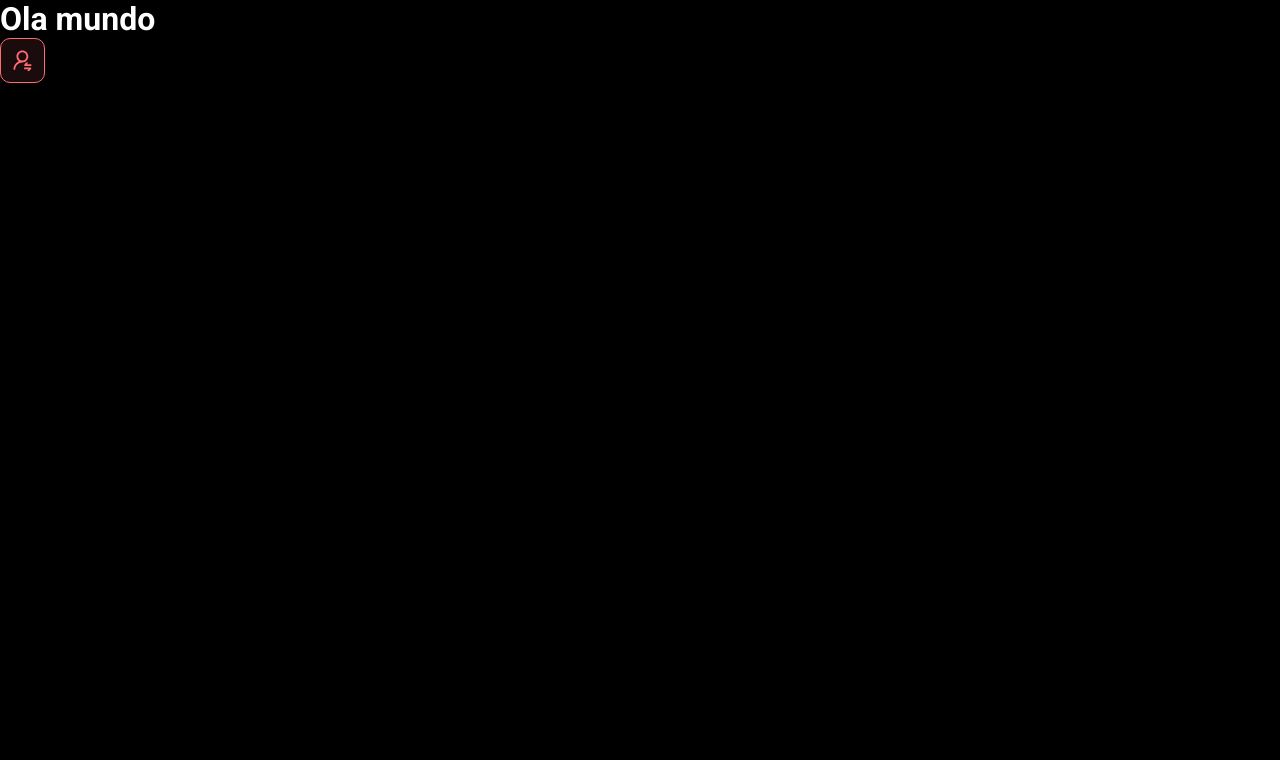
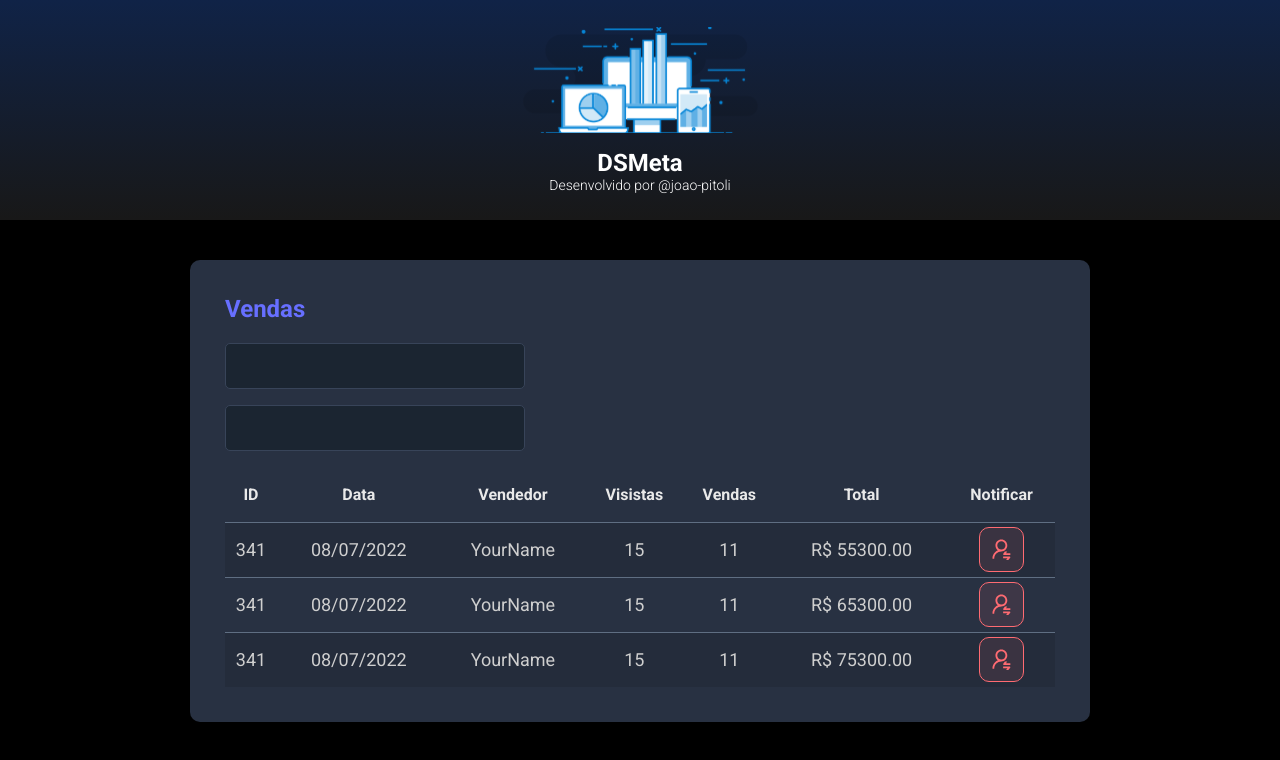
Before and after one commit to joaopitoli/dsmeta, a React (Vite) app in the folder frontend/: page / in a window 1280 px wide. Shown: the top 760 px of the page. Built offline with nearby package versions, Linux system fonts and the light colour scheme.

Commit message:
Other Components

```diff
--- a/frontend/src/App.tsx
+++ b/frontend/src/App.tsx
@@ -1,10 +1,23 @@
-import NotificationButton from "./components/NotificationButton"
+
+import Header from "./components/Header"
+import SalesCard from "./components/SalesCard"
 
 function App() {
-  return(
+  return (
     <>
-    <h1>Ola mundo</h1>
-    <NotificationButton/>
+      <Header />
+      <main>
+        <section id="sales">
+          <div className="dsmeta-container">
+
+            <SalesCard />
+
+          </div>
+        </section>
+      </main>
+
+
+
     </>
   )
 }
--- /dev/null
+++ b/frontend/src/components/Header/index.tsx
@@ -0,0 +1,22 @@
+import logo from '../../assets/img/logo.svg'
+import './style.css'
+
+function Header() {
+    return (
+        <header>
+            <div className="dsmeta-logo-container">
+                <img src={logo} alt="DSMeta" />
+                <h1>DSMeta</h1>
+                <p>Desenvolvido por <a href="https://www.linkedin.com/in/joao-pitoli/">@joao-pitoli</a></p>
+            </div>
+
+        </header>
+
+    )
+}
+
+
+
+
+
+export default Header
--- /dev/null
+++ b/frontend/src/components/Header/style.css
@@ -0,0 +1,31 @@
+header {
+    height: 220px;
+    background: linear-gradient(180deg, #102347 0%, #181818 100%);
+    display: flex;
+    align-items: center;
+    justify-content: center;
+}
+
+
+.dsmeta-logo-container {
+    display: flex;
+    flex-direction: column;
+    align-items: center;
+
+}
+
+
+.dsmeta-logo-container img {
+    width: 235px;
+}
+
+.dsmeta-logo-container h1 {
+    margin-top: 15px;
+    font-size: 24px;
+
+}
+
+.dsmeta-logo-container p {
+    font-size: 14px;
+    font-weight: 300;
+}
--- a/frontend/src/components/NotificationButton/index.tsx
+++ b/frontend/src/components/NotificationButton/index.tsx
@@ -1,10 +1,11 @@
-import icon from '../../assets/img/Vector.svg'
+import vector from '../../assets/img/Vector.svg'
 import './style.css'
+
 
 function NotificationButton() {
     return (
         <div className="dsmeta-red-btn">
-            <img src={icon} alt="notificar"/>
+            <img src={vector} alt="notificar" />
         </div>
     )
 }
--- /dev/null
+++ b/frontend/src/components/SalesCard/index.tsx
@@ -0,0 +1,83 @@
+import NotificationButton from '../NotificationButton'
+
+import './style.css'
+
+function SalesCard() {
+    return (
+        <div className="dsmeta-card">
+            <h2 className="dsmeta-sales-title">Vendas</h2>
+            <div>
+                <div className="dsmeta-form-control-container">
+                    <input className="dsmeta-form-control" type="text" />
+                </div>
+                <div className="dsmeta-form-control-container">
+                    <input className="dsmeta-form-control" type="text" />
+                </div>
+            </div>
+
+            <div>
+                <table className="dsmeta-sales-table">
+                    <thead>
+                        <tr>
+                            <th className="show992">ID</th>
+                            <th className="show576">Data</th>
+                            <th>Vendedor</th>
+                            <th className="show992">Visistas</th>
+                            <th className="show992">Vendas</th>
+                            <th>Total</th>
+                            <th>Notificar</th>
+                        </tr>
+                    </thead>
+                    <tbody>
+                        <tr>
+                            <td className="show992">341</td>
+                            <td className="show576">08/07/2022</td>
+                            <td>YourName</td>
+                            <td className="show992">15</td>
+                            <td className="show992">11</td>
+                            <td>R$ 55300.00</td>
+                            <td>
+                                <div className="dsmeta-red-btn-container">
+                                    <NotificationButton />
+                                </div>
+
+                            </td>
+                        </tr>
+                        <tr>
+                            <td className="show992">341</td>
+                            <td className="show576">08/07/2022</td>
+                            <td>YourName</td>
+                            <td className="show992">15</td>
+                            <td className="show992">11</td>
+                            <td>R$ 65300.00</td>
+                            <td>
+                                <div className="dsmeta-red-btn-container">
+                                    <NotificationButton />
+                                </div>
+                            </td>
+                        </tr>
+                        <tr>
+                            <td className="show992">341</td>
+                            <td className="show576">08/07/2022</td>
+                            <td>YourName</td>
+                            <td className="show992">15</td>
+                            <td className="show992">11</td>
+                            <td>R$ 75300.00</td>
+                            <td>
+                                <div className="dsmeta-red-btn-container">
+                                    <NotificationButton />
+                                </div>
+                            </td>
+                        </tr>
+                    </tbody>
+                </table>
+
+
+            </div>
+
+        </div>
+
+    )
+}
+
+export default SalesCard
--- /dev/null
+++ b/frontend/src/components/SalesCard/style.css
@@ -0,0 +1,103 @@
+.dsmeta-card {
+    background-color: #283142;
+    border-radius: 10px;
+    padding: 30px 10px;
+
+}
+
+.dsmeta-sales-title {
+    color: #676fff;
+    font-size: 24px;
+    margin-bottom: 20px;
+}
+
+.dsmeta-form-control-container {
+    margin-bottom: 16px;
+    max-width: 300px;
+}
+
+
+.dsmeta-form-control {
+    width: 100%;
+    height: 46px;
+    background-color: #1B2531;
+    border: 1px solid #384459;
+    border-radius: 5px;
+    color: #9AAABE;
+    padding: 0 20px;
+    font-size: 18px;
+}
+
+
+.dsmeta-sales-table {
+    width: 100%;
+    border-spacing: 0;
+    border-collapse: collapse;
+}
+
+.dsmeta-sales-table thead {
+    height: 55px;
+    font-size: 16px;
+    color: #e9e9e9;
+    font-weight: 700;
+}
+
+.dsmeta-sales-table tbody {
+    font-size: 14px;
+    font-weight: 400;
+    color: #cfcfcf;
+    text-align: center;
+}
+
+.dsmeta-sales-table tbody tr {
+    height: 74px;
+    border-top: 1px solid #5f6e82;
+
+}
+
+.dsmeta-sales-table tbody tr:hover>td {
+    background-color: #384459;
+}
+
+.dsmeta-sales-table tbody tr:nth-child(odd) {
+    background-color: #242c3b;
+}
+
+
+.dsmeta-red-btn-container {
+    display: flex;
+    justify-content: center;
+}
+
+
+.show576 {
+    display: none;
+}
+
+.show992 {
+    display: none;
+}
+
+@media(min-width: 576px) {
+    .show576 {
+        display: table-cell;
+    }
+
+    .dsmeta-sales-table tbody tr {
+        height: 55px;
+    }
+
+    .dsmeta-sales-table tbody {
+        font-size: 18px;
+    }
+
+    .dsmeta-card {
+        padding: 35px;
+    }
+}
+
+@media(min-width: 992px) {
+    .show992 {
+        display: table-cell;
+    }
+}
--- a/frontend/src/index.css
+++ b/frontend/src/index.css
@@ -20,3 +20,13 @@
     color: unset;
     text-decoration: none;
 }
+
+.dsmeta-container {
+    width: 100%;
+    max-width: 900px;
+    margin: 0 auto;
+}
+
+#sales {
+    padding: 40px 10px;
+}
```
Also changed, not shown: frontend/src/assets/img/logo.svg (added).
